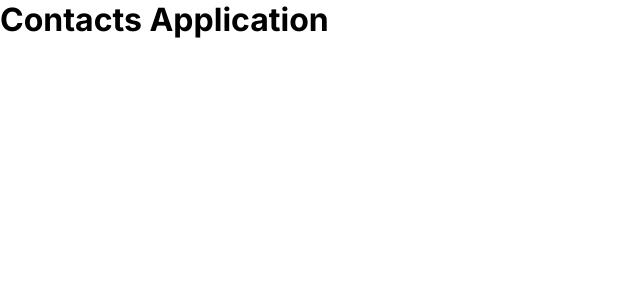
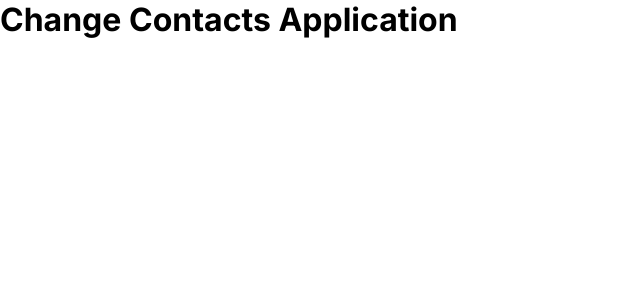
Before and after one commit to balaji1610/contacts_application, a Next.js app: page / in a window 1280 px wide. Shown: the top 300 px of the page, without its empty margins (0-640 px from the left). Built offline with nearby package versions, Linux system fonts and the light colour scheme.

Commit message:
second commit

```diff
--- a/src/app/page.tsx
+++ b/src/app/page.tsx
@@ -2,5 +2,5 @@ import Image from "next/image";
 import styles from "./page.module.css";
 
 export default function Home() {
-  return <h1>Contacts Application</h1>;
+  return <h1>Change Contacts Application</h1>;
 }
```
